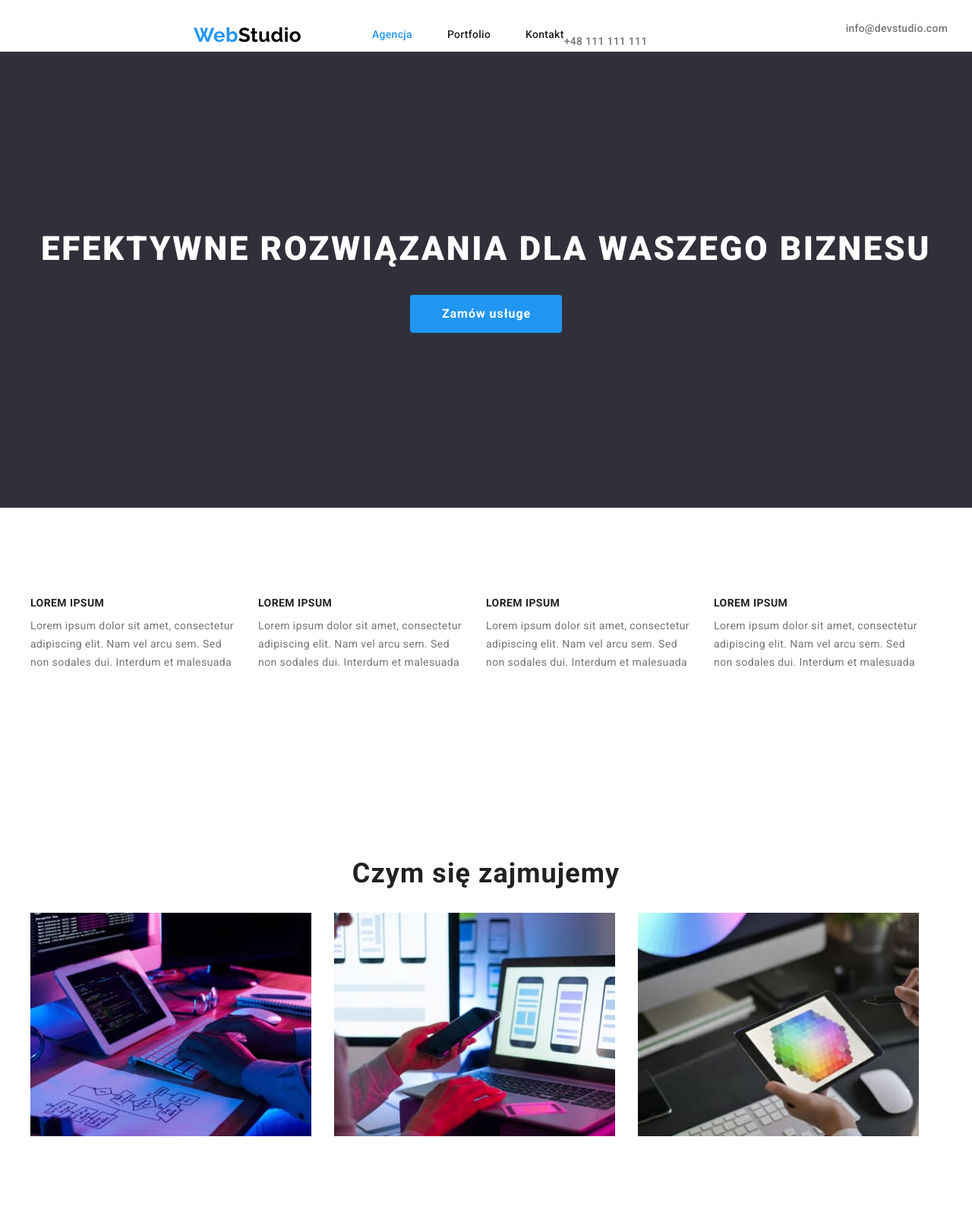
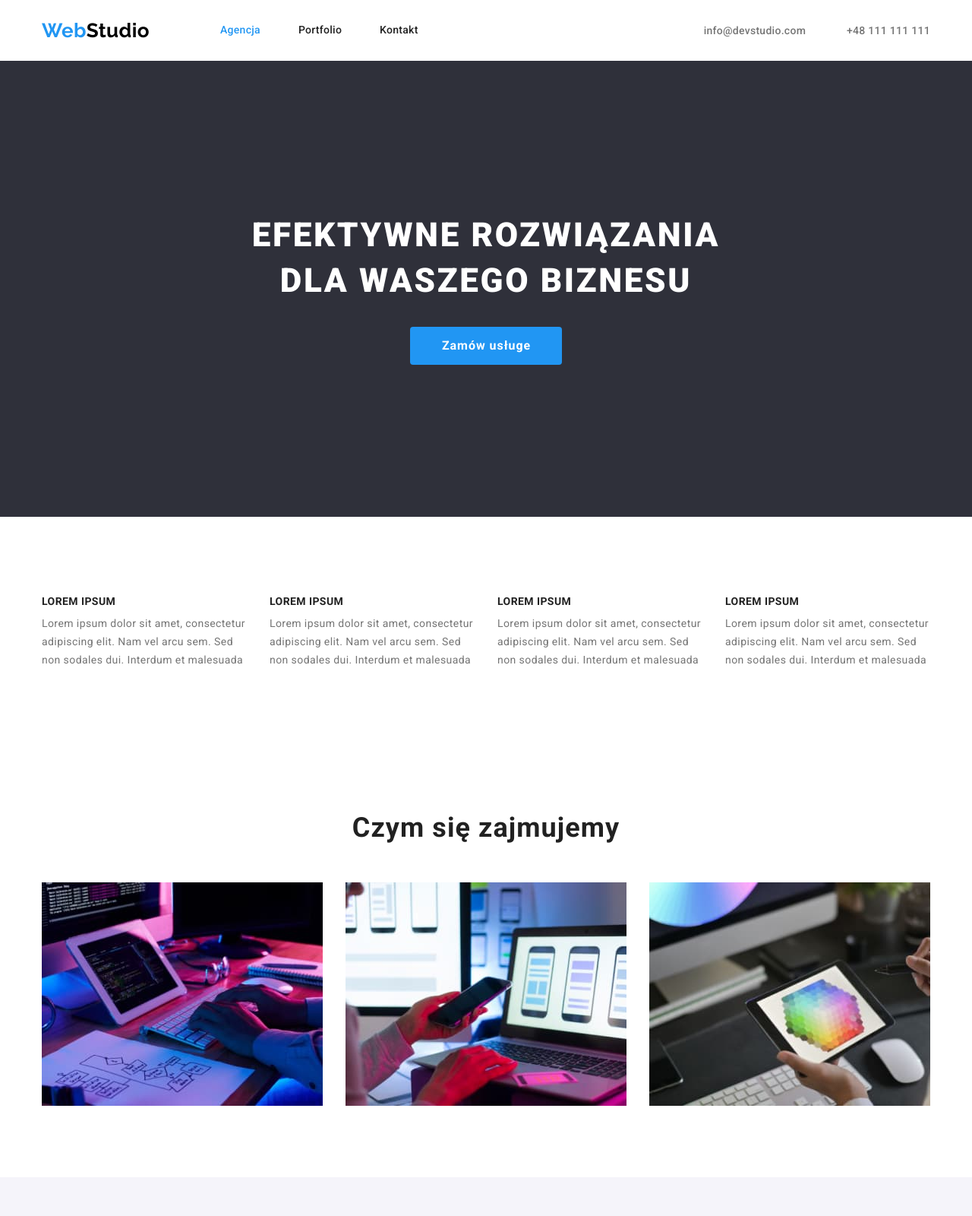
Before and after one commit to Maciej4896/goit-markup-hw-03, a plain HTML site: page index.html in a window 1280 px wide. Shown: the top 1600 px of the page at 76% size. Drawn offline with nearby package versions, Linux system fonts and the light colour scheme.

Commit message:
Update styles.css

```diff
--- a/css/styles.css
+++ b/css/styles.css
@@ -38,6 +38,8 @@ button:focus {
   color: #212121;
   line-height: 1.14;
   letter-spacing: 0.02em;
+  padding: 32px 0;
+  display: block;
 }
 .navigation-links a:hover,
 .navigation-links a:focus,
@@ -110,6 +112,8 @@ button:focus {
   color: #fff;
   font-weight: 900;
   letter-spacing: 0.06em;
+  width: 696px;
+  margin: 0 auto;
 }
 .background-color {
   background-color: var(--secondary-site-background-color);
@@ -135,15 +139,12 @@ button:focus {
   line-height: 1.16;
   text-align: center;
   letter-spacing: 0.03em;
+  margin-bottom: 50px;
 }
 .our-crew-list h3 {
   font-weight: 500;
   font-size: 16px;
   line-height: 1.17;
-}
-.list {
-  list-style: none;
-  padding: 0px;
 }
 .contact-info:hover,
 .contact-info:focus,
@@ -165,6 +166,7 @@ button:focus {
   border-radius: 4px;
   display: flex;
   align-items: center;
+  margin: 0 auto;
 }
 .main-button button:hover,
 .main-button button:focus {
@@ -183,75 +185,55 @@ button:focus {
 .nav-positioning {
   display: flex;
   align-items: center;
-  padding-top: 24px;
+  width: 1200px;
+  margin: 0 auto;
 }
 .navigation-links {
   display: flex;
 }
 .navigation-links ul {
   display: flex;
-  padding: 0px;
-}
-.navigation-links li {
-  display: flex;
-  justify-content: space-around;
-  padding-right: 46px;
-}
-.navigation-links ul :last-child {
-  padding-right: 0px;
+  gap: 50px;
 }
 .logo {
-  margin-left: 215px;
   margin-right: 93px;
-  display: inline;
-}
-.nav-positioning .nav-contact-info div {
-  padding-left: 371px;
-  display: flex;
 }
 .mail-link {
-  margin-left: 371px;
   margin-right: 50px;
+}
+.nav-contact-info {
+  margin-left: auto;
 }
 .container {
   width: 1200px;
-  margin-left: auto;
-  margin-right: auto;
+  margin: 0 auto;
+  padding: 0 15px;
 }
 .main-header-styling {
-  display: flex;
-  justify-content: center;
-  flex-direction: column;
-  align-items: center;
-  padding-top: 230px;
-  padding-bottom: 230px;
+  padding-top: 200px;
+  padding-bottom: 200px;
 }
 .main-header-styling h1 {
-  margin-top: 0px;
+  margin-top: 0;
   margin-bottom: 30px;
   text-align: center;
 }
 .description-styling ul {
   display: flex;
-  padding: 0px;
+  gap: 30px;
 }
 .description-styling li {
   margin-top: 10px;
 }
 .description-styling li h3 {
-  margin: 0px;
+  margin: 0;
 }
 .description-styling li p {
   margin-top: 10px;
-  padding-right: 30px;
 }
-.description-styling:last-child {
-  padding-right: 0px;
-}
-.what-we-do-style li {
-  display: inline-block;
-  width: 33%;
-  padding-right: 30px;
+.list-styling {
+  display: flex;
+  gap: 30px;
 }
 .our-crew-styling li {
   display: inline-block;
@@ -260,18 +242,15 @@ button:focus {
     0px 2px 1px rgba(0, 0, 0, 0.2);
   padding-right: 0px;
 }
-.our-crew-styling li:not(:last-child) {
-  gap: 30px;
-}
 .our-crew-styling h3 {
-  margin: 0px;
-  padding: 30px 0px 10px 0px;
+  margin: 0;
+  padding: 30px 0 10px 0;
   text-align: center;
 }
 .our-crew-styling p {
-  padding: 0px 0px 30px 0px;
+  padding: 0 0 30px 0;
   text-align: center;
-  margin: 0px;
+  margin: 0;
 }
 .section {
   padding-top: 94px;
@@ -279,14 +258,20 @@ button:focus {
 }
 .footer-styling a {
   display: flex;
-  margin-left: 215px;
   flex-direction: row;
 }
+.footer-styling li {
+  padding-bottom: 9px;
+}
 .footer-styling a.logo {
+  margin-bottom: 20px;
+  margin-right: 0px;
+}
+.footer-styling {
   padding-top: 60px;
 }
 .footer-styling a.telephone {
-  padding-bottom: 60px;
+  margin-bottom: 60px;
 }
 .nav-optional-border {
   border-bottom: #ececec 1px solid;
@@ -294,6 +279,7 @@ button:focus {
 .button-panel {
   display: flex;
   justify-content: center;
+  gap: 8px;
 }
 .button-panel li {
   padding-right: 8px;
@@ -307,12 +293,32 @@ button:focus {
   margin-bottom: 30px;
 }
 .portfolio-list h2 {
-  margin: 0px;
-  padding: 30px 0px 4px 24px;
+  margin: 0;
+  padding: 30px 0 4px 24px;
 }
 .portfolio-list p {
-  margin: 0px;
+  margin: 0;
   padding-right: 30px;
   padding-left: 24px;
   padding-bottom: 20px;
 }
+h1,
+h2,
+h3,
+h4,
+h5,
+h6,
+p {
+  margin: 0;
+}
+img {
+  display: block;
+  max-width: 100%;
+  height: auto;
+}
+ul,
+ol {
+  list-style: none;
+  padding-left: 0;
+  margin: 0;
+}
```
